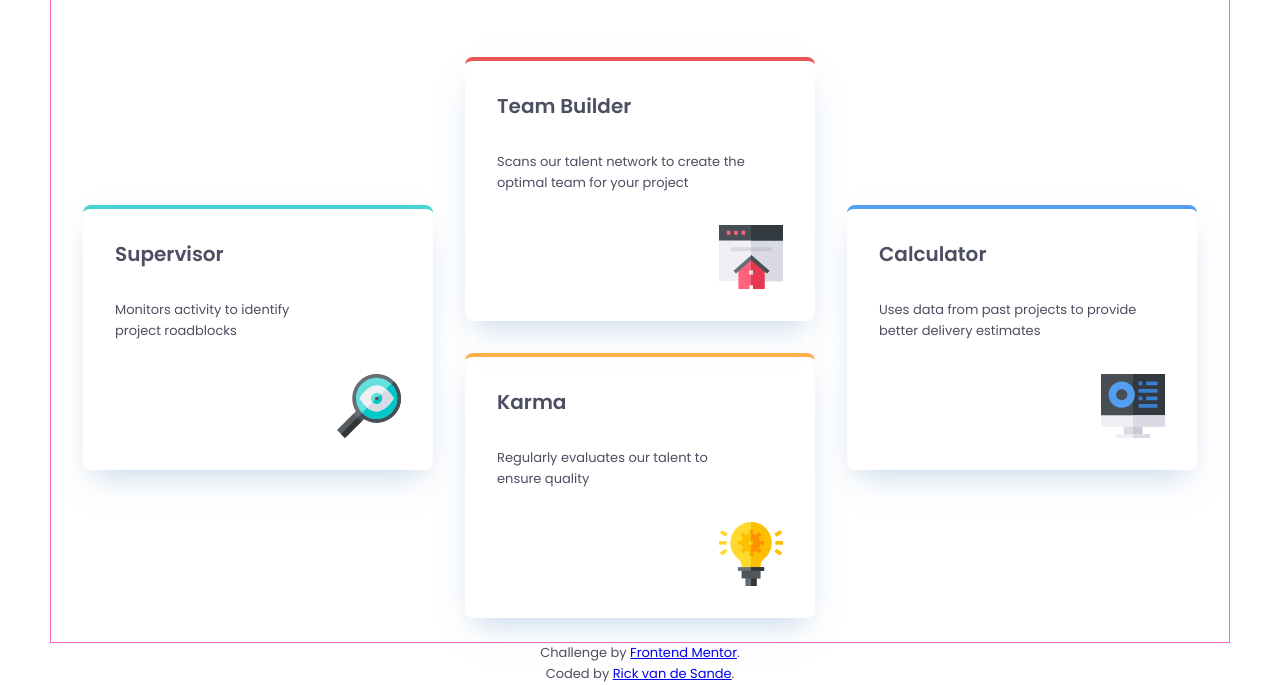
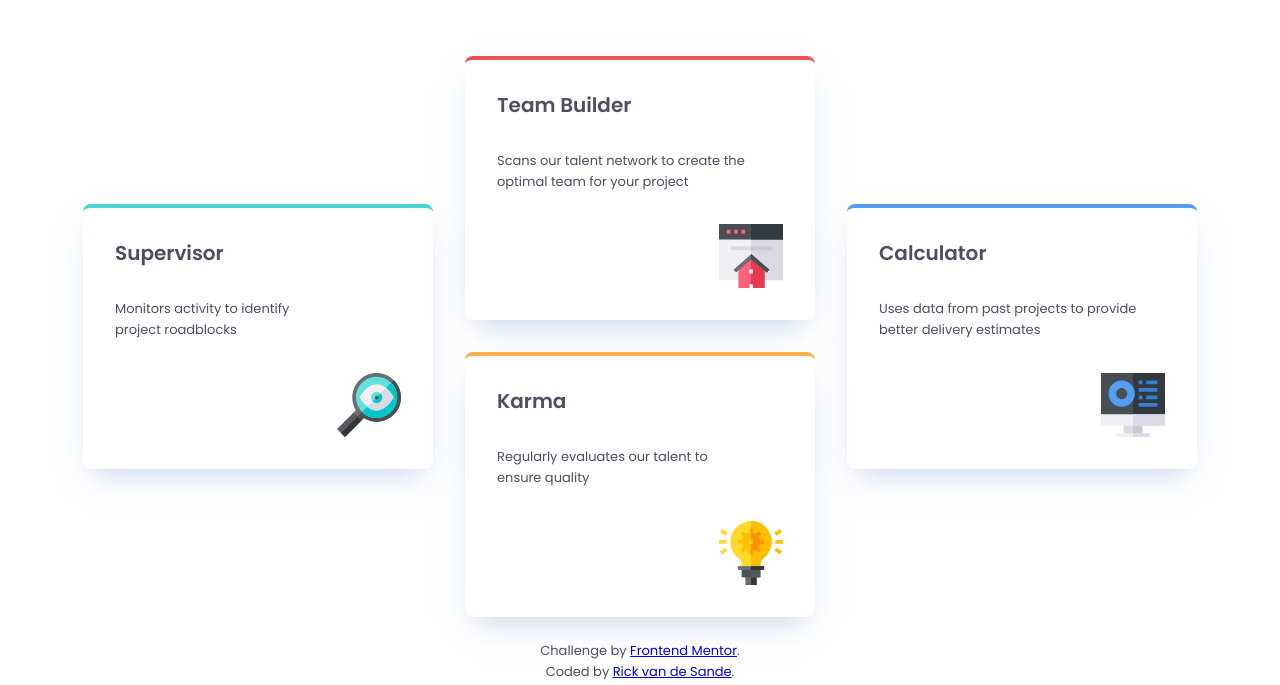
Before and after one commit to rickvandesande/FEMNTR-four-card-feature-section, a plain HTML site: page index.html in a window 1280 px wide. Shown: the part 202-887 px from the top of the page. Drawn offline with Linux system fonts and the light colour scheme.

Commit message:
removed border which was accidentally left on

```diff
--- a/style.css
+++ b/style.css
@@ -128,7 +128,6 @@ main {
     flex-direction: column;
     justify-content: space-between;
     gap: 3.75rem;
-    border: 1px solid hotpink;
 }
 header {
     text-align: center;
```
